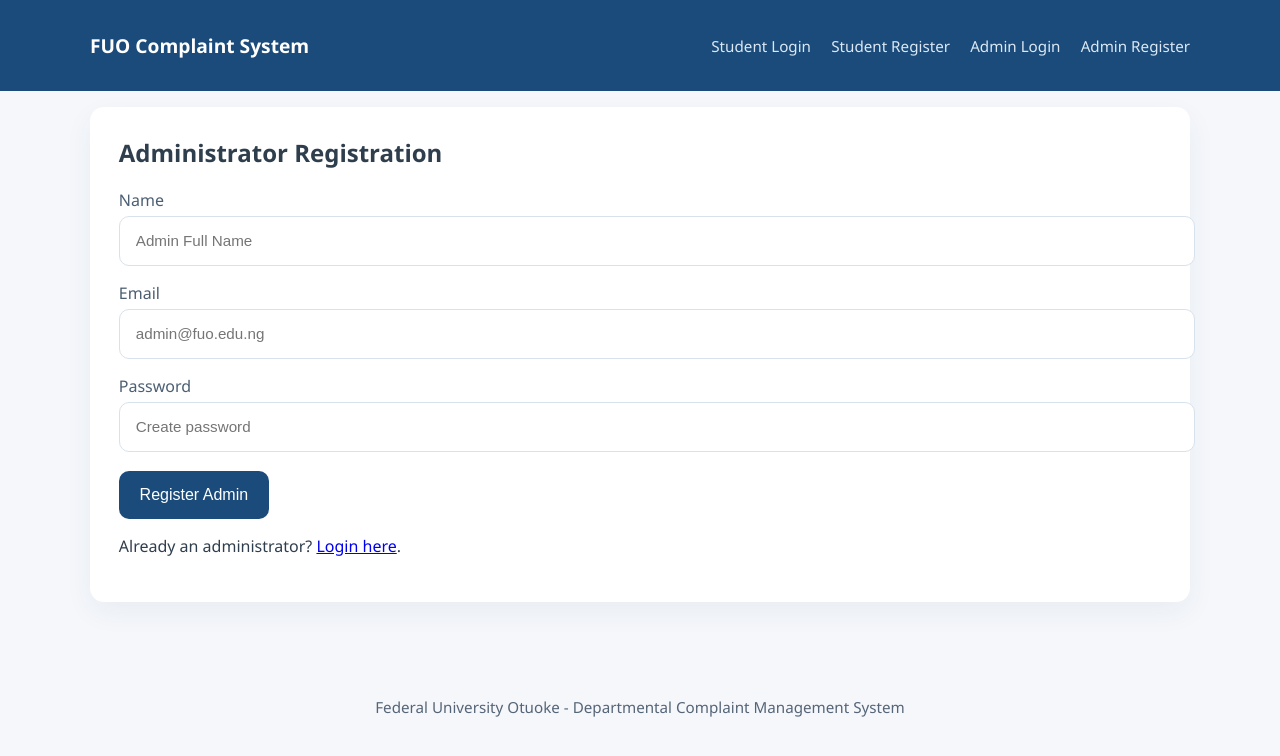
After one commit to otaziemmanuel-crypto/FUOComplaintSystem, a Flask app: page /admin/register in a window 1280 px wide. The commit adds this page. Shown: the top 756 px of the page. Run offline with Flask 2, Linux system fonts and the light colour scheme; parts of the project's set-up code (start-up, migrations or seed data) failed here and were passed over.

Commit message:
Add admin registration and automated system responses for complaints; wsgi and deployment helpers

```diff
--- a/app.py
+++ b/app.py
@@ -87,6 +87,15 @@ def init_db():
             ('Department Admin', 'admin@fuo.edu.ng', generate_password_hash('admin123'), 'admin', now)
         )
 
+    # ensure a system user exists to post automated responses
+    cursor.execute("SELECT id FROM users WHERE role = 'system' LIMIT 1")
+    if cursor.fetchone() is None:
+        now = datetime.utcnow().isoformat()
+        cursor.execute(
+            'INSERT INTO users (name, email, password_hash, role, created_at) VALUES (?, ?, ?, ?, ?)',
+            ('Auto Responder', 'system@fuo.edu.ng', generate_password_hash('system'), 'system', now)
+        )
+
     db.commit()
 
 
@@ -172,6 +181,33 @@ def student_login():
     return render_template('student_login.html')
 
 
+@app.route('/admin/register', methods=['GET', 'POST'])
+def admin_register():
+    if request.method == 'POST':
+        name = request.form.get('name', '').strip()
+        email = request.form.get('email', '').strip().lower()
+        password = request.form.get('password', '')
+        if not name or not email or not password:
+            flash('Please fill in all administrator registration fields.', 'error')
+            return render_template('admin_register.html')
+
+        existing = query_db('SELECT * FROM users WHERE email = ?', (email,), one=True)
+        if existing:
+            flash('Email already exists. Use a different email.', 'error')
+            return render_template('admin_register.html')
+
+        db = get_db()
+        db.execute(
+            'INSERT INTO users (name, email, password_hash, role, created_at) VALUES (?, ?, ?, ?, ?)',
+            (name, email, generate_password_hash(password), 'admin', datetime.utcnow().isoformat())
+        )
+        db.commit()
+        flash('Administrator registration successful. Please log in.', 'success')
+        return redirect(url_for('admin_login'))
+
+    return render_template('admin_register.html')
+
+
 @app.route('/admin/login', methods=['GET', 'POST'])
 def admin_login():
     if request.method == 'POST':
@@ -232,15 +268,37 @@ def submit_complaint():
         if not title or not category_id or not description:
             flash('Please complete all fields before submitting your complaint.', 'error')
             return render_template('submit_complaint.html', categories=categories)
-
         sentiment, score = analyze_text(description)
         now = datetime.utcnow().isoformat()
         db = get_db()
-        db.execute(
+        cur = db.cursor()
+        cur.execute(
             '''INSERT INTO complaints (student_id, category_id, title, description, sentiment, sentiment_score, status, created_at, updated_at)
                VALUES (?, ?, ?, ?, ?, ?, ?, ?, ?)''',
             (user['id'], category_id, title, description, sentiment, score, 'submitted', now, now)
         )
+        complaint_id = cur.lastrowid
+
+        # generate automated response based on sentiment
+        system_row = query_db('SELECT id FROM users WHERE role = ?', ('system',), one=True)
+        system_id = system_row['id'] if system_row else None
+
+        if system_id:
+            if sentiment == 'negative':
+                if score <= -0.5:
+                    auto_msg = f"We're very sorry to hear this. Your complaint (ID {complaint_id}) has been flagged as urgent and will be prioritized by the department."
+                else:
+                    auto_msg = f"Thank you for reporting this issue. Your complaint (ID {complaint_id}) has been recorded and will be reviewed by administrators soon."
+            elif sentiment == 'positive':
+                auto_msg = f"Thanks for the positive feedback. Your submission (ID {complaint_id}) has been recorded."
+            else:
+                auto_msg = f"Thank you for your feedback. Your complaint (ID {complaint_id}) has been recorded and will be reviewed by administrators."
+
+            cur.execute(
+                'INSERT INTO responses (complaint_id, admin_id, message, created_at) VALUES (?, ?, ?, ?)',
+                (complaint_id, system_id, auto_msg, now)
+            )
+
         db.commit()
         flash(f'Complaint submitted successfully with {sentiment} sentiment.', 'success')
         return redirect(url_for('student_history'))
--- a/requirements.txt
+++ b/requirements.txt
@@ -1,3 +1,5 @@
 Flask>=2.0
 nltk>=3.8
 vaderSentiment>=3.3.2
+gunicorn>=20.1.0
+pyngrok>=8.1.2
--- a/templates/admin_login.html
+++ b/templates/admin_login.html
@@ -11,6 +11,6 @@
 
     <button type="submit">Login</button>
   </form>
-  <p class="small">This section is for departmental staff only.</p>
+  <p class="small">This section is for departmental staff only. New admin? <a href="{{ url_for('admin_register') }}">Register here</a>.</p>
 </section>
 {% endblock %}
--- /dev/null
+++ b/templates/admin_register.html
@@ -0,0 +1,19 @@
+{% extends 'base.html' %}
+{% block content %}
+<section class="form-panel">
+  <h2>Administrator Registration</h2>
+  <form method="post" action="{{ url_for('admin_register') }}">
+    <label>Name</label>
+    <input type="text" name="name" placeholder="Admin Full Name" required>
+
+    <label>Email</label>
+    <input type="email" name="email" placeholder="admin@fuo.edu.ng" required>
+
+    <label>Password</label>
+    <input type="password" name="password" placeholder="Create password" required>
+
+    <button type="submit">Register Admin</button>
+  </form>
+  <p class="small">Already an administrator? <a href="{{ url_for('admin_login') }}">Login here</a>.</p>
+</section>
+{% endblock %}
--- a/templates/base.html
+++ b/templates/base.html
@@ -24,6 +24,7 @@
           <a href="{{ url_for('student_login') }}">Student Login</a>
           <a href="{{ url_for('student_register') }}">Student Register</a>
           <a href="{{ url_for('admin_login') }}">Admin Login</a>
+          <a href="{{ url_for('admin_register') }}">Admin Register</a>
         {% endif %}
       </nav>
     </div>
--- a/templates/home.html
+++ b/templates/home.html
@@ -6,6 +6,7 @@
   <div class="hero-actions">
     <a class="button" href="{{ url_for('student_register') }}">Register as Student</a>
     <a class="button button-secondary" href="{{ url_for('student_login') }}">Student Login</a>
+    <a class="button button-secondary" href="{{ url_for('admin_register') }}">Admin Register</a>
     <a class="button button-secondary" href="{{ url_for('admin_login') }}">Admin Login</a>
   </div>
 </div>
```
Also changed, not shown: main.py (added, +8 -0 lines), run_ngrok.py (added, +60 -0 lines), wsgi.py (added, +10 -0 lines), README.md, 1 other file.
